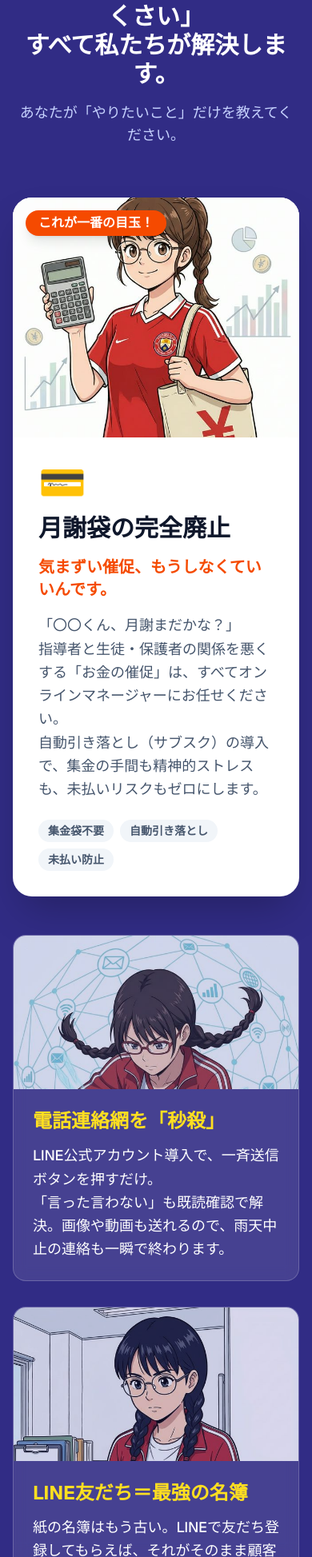
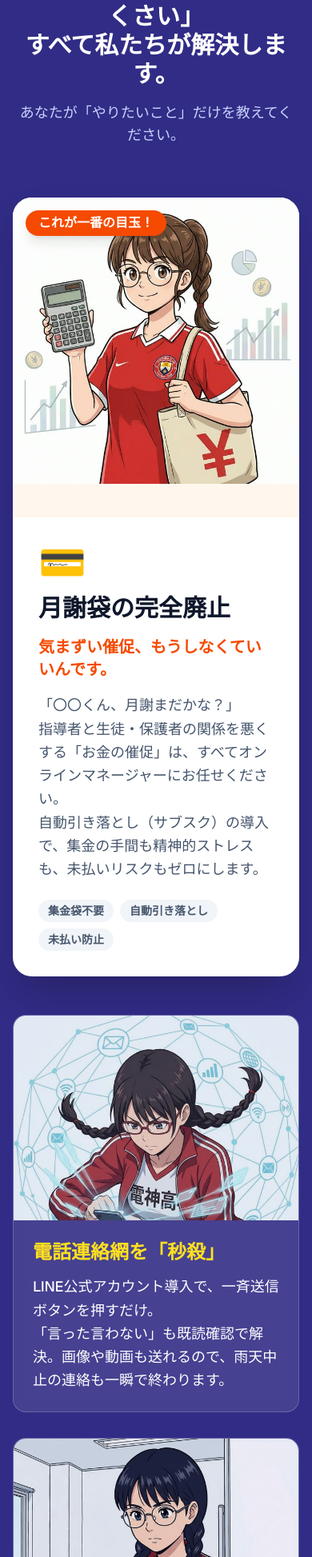
Before and after one commit to iidaatcnt/bukatsu-dx, a Next.js app: page / in a window 390 px wide. Shown: the part 2545-4492 px from the top of the page at 80% size. Built offline with nearby package versions, Linux system fonts and the light colour scheme.

Commit message:
Fix Layout: Increase image height to show Manager's face properly

```diff
--- a/src/app/page.tsx
+++ b/src/app/page.tsx
@@ -133,12 +133,12 @@ export default function Home() {
           {/* Main Feature: Money Collection */}
           <div className="bg-white rounded-3xl overflow-hidden shadow-2xl mb-12 transform hover:scale-[1.01] transition duration-500">
             <div className="flex flex-col lg:flex-row">
-              <div className="lg:w-1/2 relative bg-orange-50 min-h-[300px] lg:min-h-auto">
+              <div className="lg:w-1/2 relative bg-orange-50 min-h-[400px]">
                 <Image
                   src="/manager-money.png"
                   alt="月謝管理"
                   fill
-                  className="object-cover object-center"
+                  className="object-contain lg:object-cover object-top"
                 />
                 <div className="absolute top-4 left-4 bg-orange-600 text-white font-bold px-4 py-1 rounded-full shadow-lg z-10">
                   これが一番の目玉！
@@ -167,12 +167,12 @@ export default function Home() {
 
             {/* Contact Network */}
             <div className="bg-white/10 backdrop-blur border border-white/20 rounded-2xl overflow-hidden hover:bg-white/20 transition group">
-              <div className="relative h-48 w-full bg-indigo-800/50">
+              <div className="relative h-64 w-full bg-indigo-800/50">
                 <Image
                   src="/manager-contact.png"
                   alt="連絡網"
                   fill
-                  className="object-cover object-top opacity-80 group-hover:opacity-100 transition"
+                  className="object-cover object-top opacity-90 group-hover:opacity-100 transition"
                 />
               </div>
               <div className="p-6">
@@ -186,12 +186,12 @@ export default function Home() {
 
             {/* Member List */}
             <div className="bg-white/10 backdrop-blur border border-white/20 rounded-2xl overflow-hidden hover:bg-white/20 transition group">
-              <div className="relative h-48 w-full bg-indigo-800/50">
+              <div className="relative h-64 w-full bg-indigo-800/50">
                 <Image
                   src="/manager-list.png"
                   alt="名簿管理"
                   fill
-                  className="object-cover object-top opacity-80 group-hover:opacity-100 transition"
+                  className="object-cover object-top opacity-90 group-hover:opacity-100 transition"
                 />
               </div>
               <div className="p-6">
@@ -205,12 +205,12 @@ export default function Home() {
 
             {/* Schedule */}
             <div className="bg-white/10 backdrop-blur border border-white/20 rounded-2xl overflow-hidden hover:bg-white/20 transition group">
-              <div className="relative h-48 w-full bg-indigo-800/50">
+              <div className="relative h-64 w-full bg-indigo-800/50">
                 <Image
                   src="/manager-schedule.png"
                   alt="予定表"
                   fill
-                  className="object-cover object-top opacity-80 group-hover:opacity-100 transition"
+                  className="object-cover object-top opacity-90 group-hover:opacity-100 transition"
                 />
               </div>
               <div className="p-6">
@@ -225,12 +225,12 @@ export default function Home() {
 
             {/* Album (Option) */}
             <div className="bg-white/10 backdrop-blur border border-white/20 rounded-2xl overflow-hidden hover:bg-white/20 transition group">
-              <div className="relative h-48 w-full bg-indigo-800/50">
+              <div className="relative h-64 w-full bg-indigo-800/50">
                 <Image
                   src="/manager-album.png"
                   alt="アルバム"
                   fill
-                  className="object-cover object-top opacity-80 group-hover:opacity-100 transition"
+                  className="object-cover object-top opacity-90 group-hover:opacity-100 transition"
                 />
                 <div className="absolute top-2 right-2 bg-indigo-600 text-xs text-white px-2 py-1 rounded">オプション</div>
               </div>
@@ -245,12 +245,12 @@ export default function Home() {
 
             {/* Support (Option) */}
             <div className="bg-white/10 backdrop-blur border border-white/20 rounded-2xl overflow-hidden hover:bg-white/20 transition group md:col-span-2">
-              <div className="relative h-48 w-full bg-indigo-800/50">
+              <div className="relative h-64 w-full bg-indigo-800/50">
                 <Image
                   src="/manager-support.png"
                   alt="問い合わせ対応"
                   fill
-                  className="object-cover object-top opacity-80 group-hover:opacity-100 transition"
+                  className="object-cover object-top opacity-90 group-hover:opacity-100 transition"
                 />
                 <div className="absolute top-2 right-2 bg-indigo-600 text-xs text-white px-2 py-1 rounded">オプション</div>
               </div>
```
